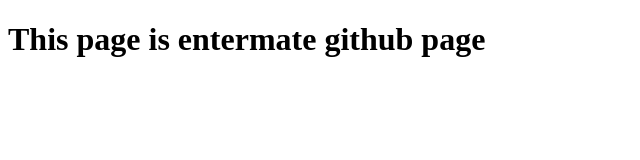
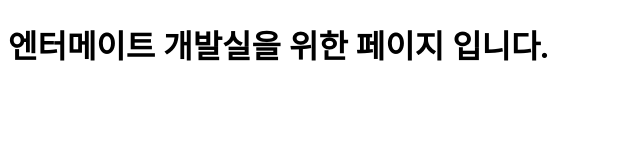
Before and after one commit to Entermate/entermate.github.com, a plain HTML site: page index.html in a window 1280 px wide. Shown: the whole page, without its empty margins (0-640 px from the left). Drawn offline with Linux system fonts and the light colour scheme.

Commit message:
initialize

```diff
--- a/index.html
+++ b/index.html
@@ -2,9 +2,9 @@
 <html>
 <meta charset="utf-8">
 <head>
-    <title>entermate page</title>
+    <title>Entermate</title>
 </head>
 <body>
-<h1>This page is entermate github page</h1>
+<h1>엔터메이트 개발실을 위한 페이지 입니다.</h1>
 </body>
 </html>
```
